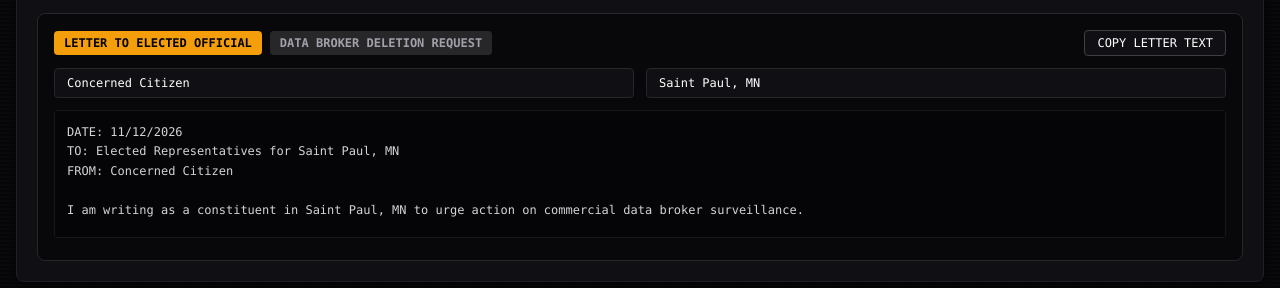
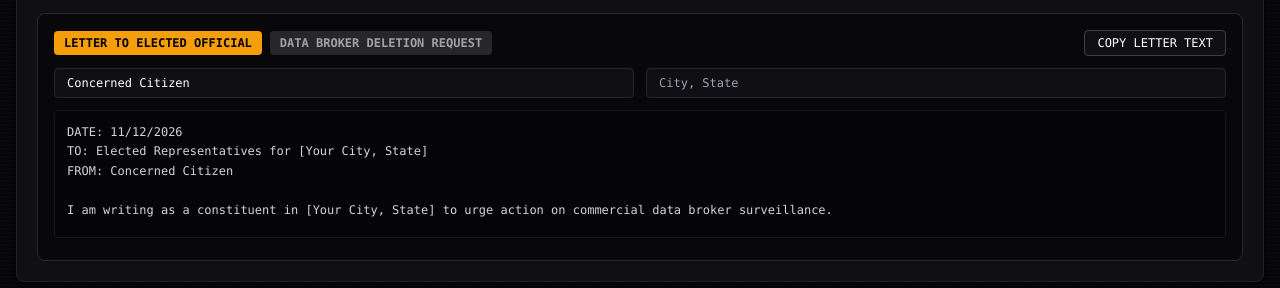
Before and after one commit to AboveTG/browser-clues, a plain HTML site: page index.html in a window 1280 px wide. Shown: the part 1952-2240 px from the top of the page. Drawn offline with nearby package versions, Linux system fonts and the light colour scheme.

Commit message:
Change default letter location to '[Your City, State]'
Updated default value for letter location input and function.

```diff
--- a/index.html
+++ b/index.html
@@ -687,7 +687,7 @@
 
                 <div class="grid grid-cols-1 sm:grid-cols-2 gap-3 font-mono text-xs">
                     <input type="text" id="letterName" value="Concerned Citizen" oninput="updateGeneratedLetter()" placeholder="Your Name" class="w-full bg-cardSurface border border-zinc-800 px-3 py-1.5 rounded text-white focus:border-amberWarning outline-none">
-                    <input type="text" id="letterLocation" value="Saint Paul, MN" oninput="updateGeneratedLetter()" placeholder="City, State" class="w-full bg-cardSurface border border-zinc-800 px-3 py-1.5 rounded text-white focus:border-amberWarning outline-none">
+                    <input type="text" id="letterLocation" value="" oninput="updateGeneratedLetter()" placeholder="City, State" class="w-full bg-cardSurface border border-zinc-800 px-3 py-1.5 rounded text-white focus:border-amberWarning outline-none">
                 </div>
 
                 <textarea id="letterPreviewText" readonly class="w-full h-32 bg-[#050507] border border-zinc-900 p-3 rounded text-xs font-mono text-zinc-300 leading-relaxed outline-none resize-none"></textarea>
@@ -1176,7 +1176,7 @@
 
         function updateGeneratedLetter() {
             const name = document.getElementById('letterName').value || 'Concerned Citizen';
-            const location = document.getElementById('letterLocation').value || 'Saint Paul, MN';
+            const location = document.getElementById('letterLocation').value || '[Your City, State]';
             const d1 = document.getElementById('demand01').checked;
             const d2 = document.getElementById('demand02').checked;
             const d3 = document.getElementById('demand03').checked;
```
